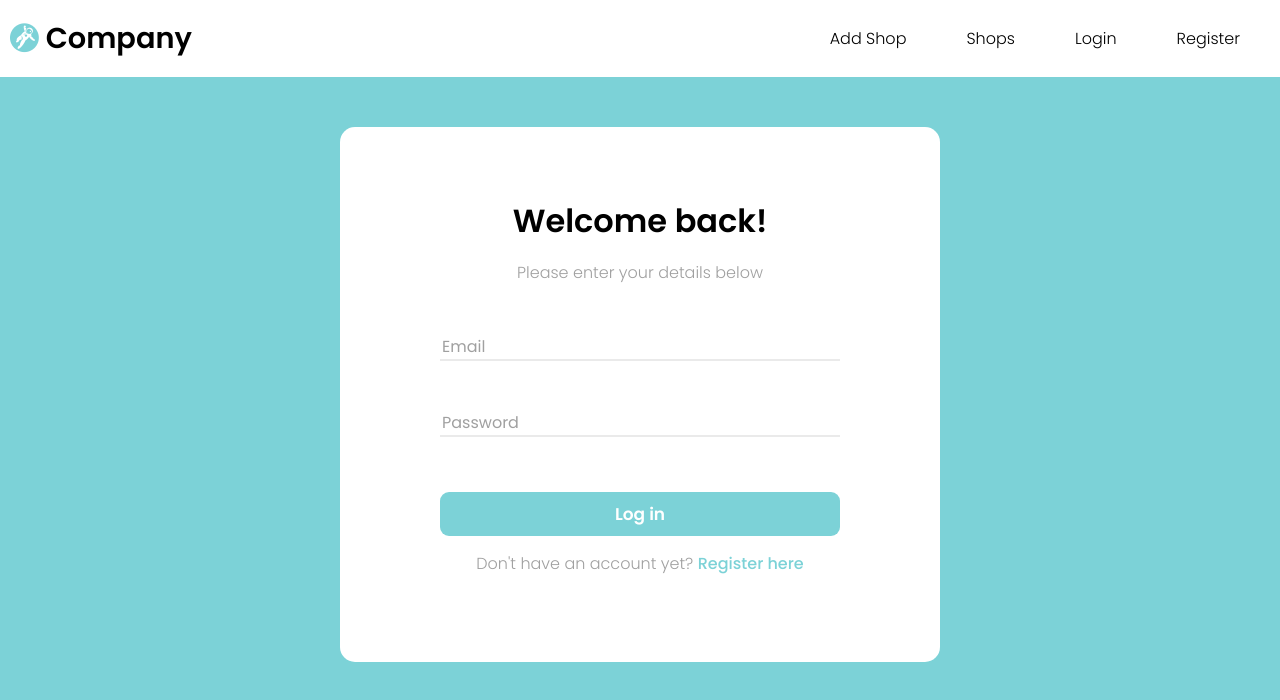
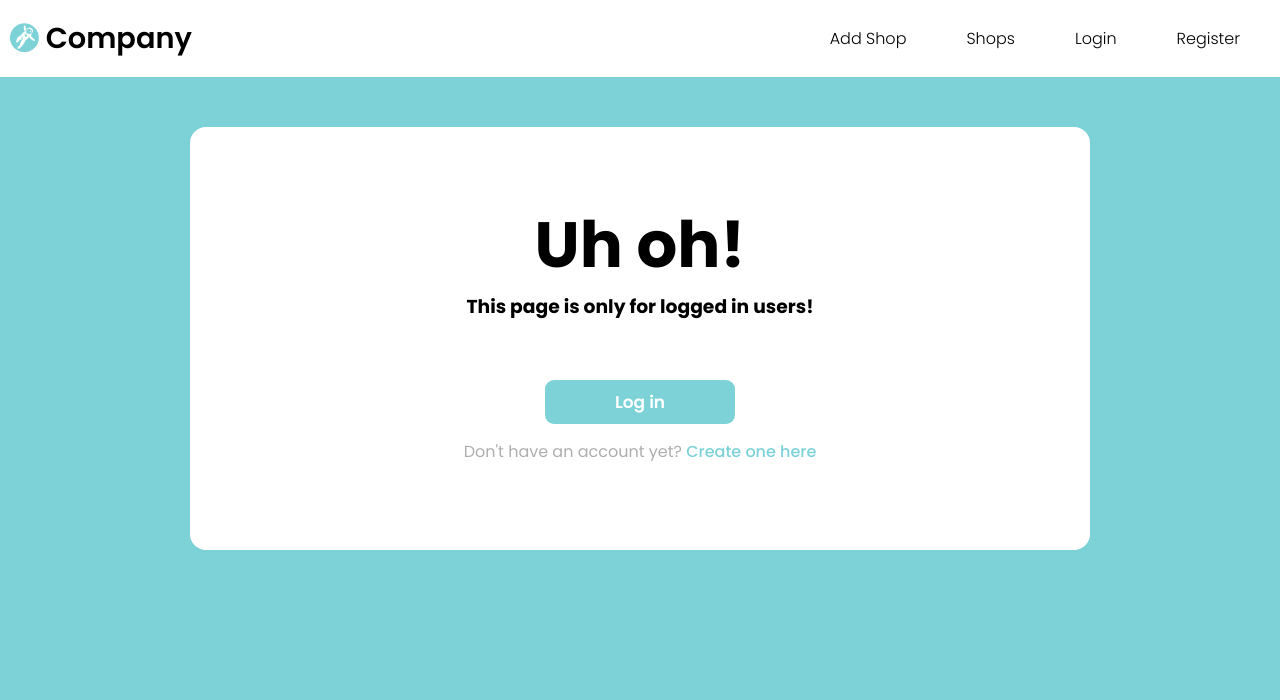
Before and after one commit to sstasa/Simona_Stasaityte_final_exam, a React (Vite) app: page /shops in a window 1280 px wide. Shown: the top 700 px of the page. Built offline with nearby package versions, Linux system fonts and the light colour scheme.

Commit message:
unauthorised page with redirects

```diff
--- a/src/components/ProtectedRoute.jsx
+++ b/src/components/ProtectedRoute.jsx
@@ -1,11 +1,13 @@
 import { Route } from 'react-router-dom';
+import PleaseLoginPage from '../pages/pleaseLoginPage/PleaseLoginPage';
 import { useAuthCtx } from './../store/AuthContext';
-import LoginPage from '../pages/LoginPage';
 
 function ProtectedRoute({ children, ...restOfProps }) {
   const { isUserLoggedIn } = useAuthCtx();
   return (
-    <Route {...restOfProps}>{isUserLoggedIn ? children : <LoginPage />}</Route>
+    <Route {...restOfProps}>
+      {isUserLoggedIn ? children : <PleaseLoginPage />}
+    </Route>
   );
 }
 export default ProtectedRoute;
--- a/src/components/form/Form.jsx
+++ b/src/components/form/Form.jsx
@@ -1,7 +1,7 @@
 import css from './Form.module.css';
 import * as Yup from 'yup';
 import { useFormik } from 'formik';
-import { useHistory } from 'react-router-dom';
+import { Link, useHistory } from 'react-router-dom';
 import { sendRequest } from '../../helpers/helpers';
 import { useAuthCtx } from '../../store/AuthContext';
 function Form(props) {
@@ -87,9 +87,12 @@ function Form(props) {
         {props.type == 'login'
           ? `Don't have an account yet? `
           : 'Already have an account? '}
-        <a className={css.link}>
+        <Link
+          className={css.link}
+          to={props.type == 'login' ? '/register' : '/login'}
+        >
           {props.type == 'login' ? 'Register here' : 'Log in'}
-        </a>
+        </Link>
       </p>
     </div>
   );
--- a/src/components/form/Form.module.css
+++ b/src/components/form/Form.module.css
@@ -35,6 +35,7 @@
   margin: 0 auto;
   margin-top: 50px;
   border-radius: 15px;
+  margin-bottom: 100px;
 }
 .title {
   font-size: 2rem;
--- a/src/pages/AddShopPage.jsx
+++ b/src/pages/AddShopPage.jsx
@@ -1,6 +1,7 @@
 import AddShopForm from '../components/addShopForm/AddShopForm';
 
 function AddShopPage(props) {
+  const { token } = useAuthCtx();
   return <AddShopForm />;
 }
 export default AddShopPage;
--- /dev/null
+++ b/src/pages/pleaseLoginPage/PleaseLoginPage.jsx
@@ -0,0 +1,21 @@
+import { Link } from 'react-router-dom';
+import css from './PleaseLoginPage.module.css';
+function PleaseLoginPage(props) {
+  return (
+    <div className={css.section}>
+      <h2 className={css.title}>Uh oh!</h2>
+      <h3>This page is only for logged in users!</h3>
+      <Link to='/login' className={css.link}>
+        <button className={css.mainButton}>Log in</button>
+      </Link>
+
+      <p className={css.redirect}>
+        Don't have an account yet?{' '}
+        <Link to='/register' className={css.link}>
+          Create one here
+        </Link>
+      </p>
+    </div>
+  );
+}
+export default PleaseLoginPage;
--- /dev/null
+++ b/src/pages/pleaseLoginPage/PleaseLoginPage.module.css
@@ -0,0 +1,37 @@
+.section {
+  background-color: #fff;
+  margin: 50px auto;
+  max-width: 900px;
+  padding: 70px;
+  border-radius: 16px;
+  text-align: center;
+}
+
+.title {
+  font-size: 4rem;
+  margin-bottom: 0;
+}
+
+.redirect {
+  color: #aeaeae;
+}
+
+.link {
+  color: #7cd2d7;
+  font-weight: 500;
+}
+
+.mainButton {
+  font-family: 'Poppins', sans-serif;
+  color: white;
+  background-color: #7cd2d7;
+  border: none;
+  border-radius: 9px;
+  font-size: 17px;
+  line-height: 26px;
+  font-weight: 600;
+  padding: 9px 70px;
+  cursor: pointer;
+  margin-top: 40px;
+  margin-bottom: 15px;
+}
```
